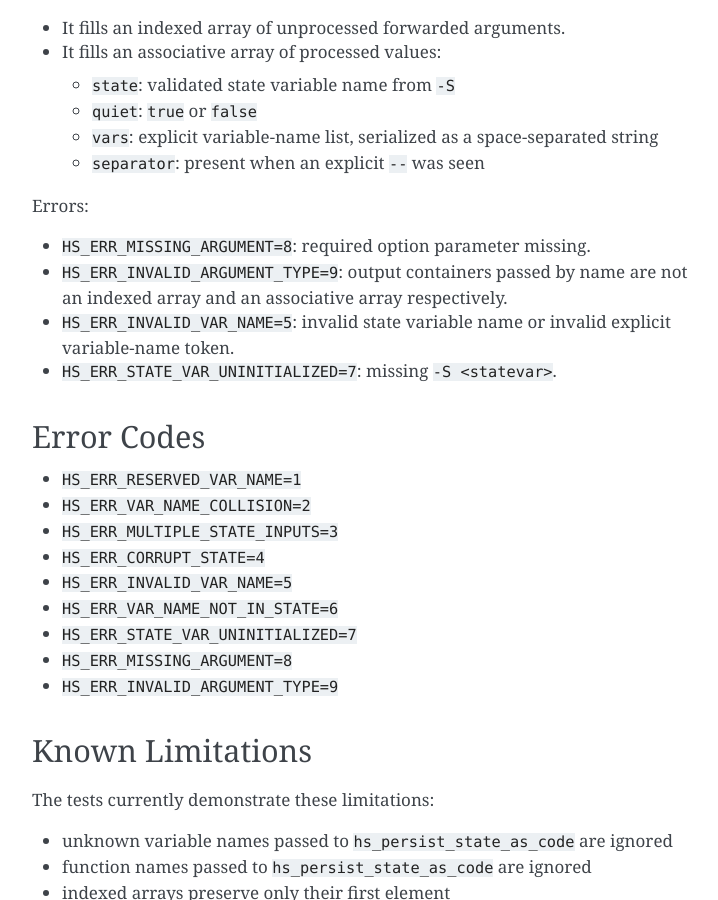
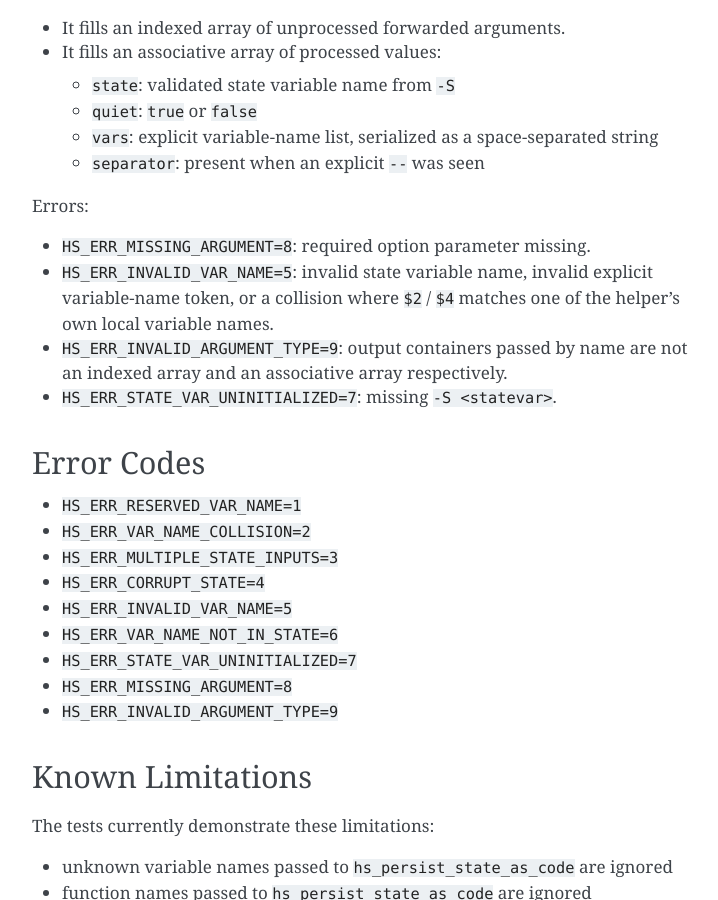
Before and after one commit to CriticalOptimisation/bash-deploy-libs, a Sphinx documentation site: the page built from docs/libraries/handle_state.rst, in a window 1280 px wide and 900 px high, scrolled down 4601 px. Shown: the whole window, without its empty margins (388-1106 px from the left). Built offline with Sphinx 7.4.7, drawn with Linux system fonts in a browser that asks for light colours; pages that are not in the unit, such as notebooks, are missing from menus.

Commit message:
[codex] Fix hs_destroy_state rebuild subprocess helper environment (#83)
* fix: export handle-state helpers for rebuild subprocess

* fix: harden handle-state argument parsing

---------

Co-authored-by: Jean-Marc Le Peuvédic <jean-marc.le-peuvedic@calcool.ai>

```diff
--- a/docs/libraries/handle_state.rst
+++ b/docs/libraries/handle_state.rst
@@ -214,10 +214,11 @@
 Errors:
 
 - ``HS_ERR_MISSING_ARGUMENT=8``: required option parameter missing.
+- ``HS_ERR_INVALID_VAR_NAME=5``: invalid state variable name, invalid
+  explicit variable-name token, or a collision where ``$2`` / ``$4`` matches
+  one of the helper's own local variable names.
 - ``HS_ERR_INVALID_ARGUMENT_TYPE=9``: output containers passed by name are not
   an indexed array and an associative array respectively.
-- ``HS_ERR_INVALID_VAR_NAME=5``: invalid state variable name or invalid
-  explicit variable-name token.
 - ``HS_ERR_STATE_VAR_UNINITIALIZED=7``: missing ``-S <statevar>``.
 
 Error Codes
```
Also changed, not shown: 2 other files.
